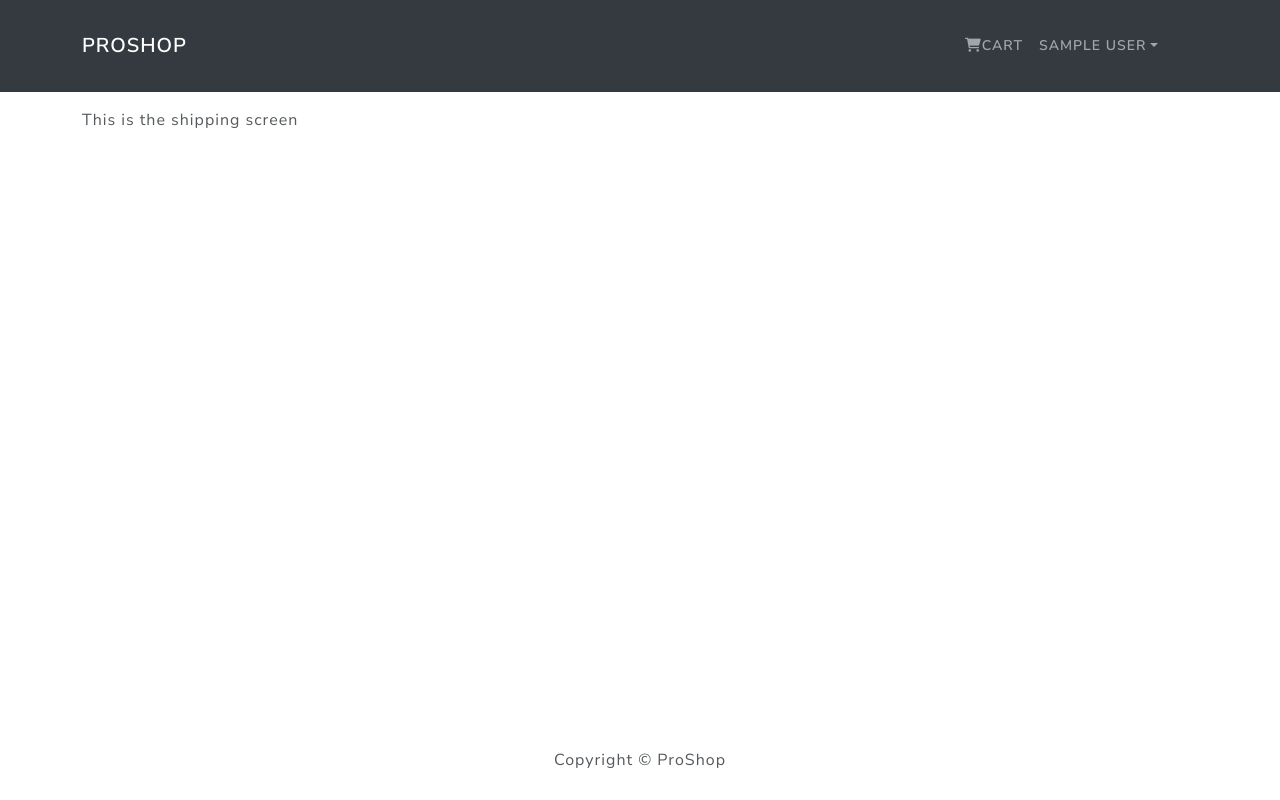
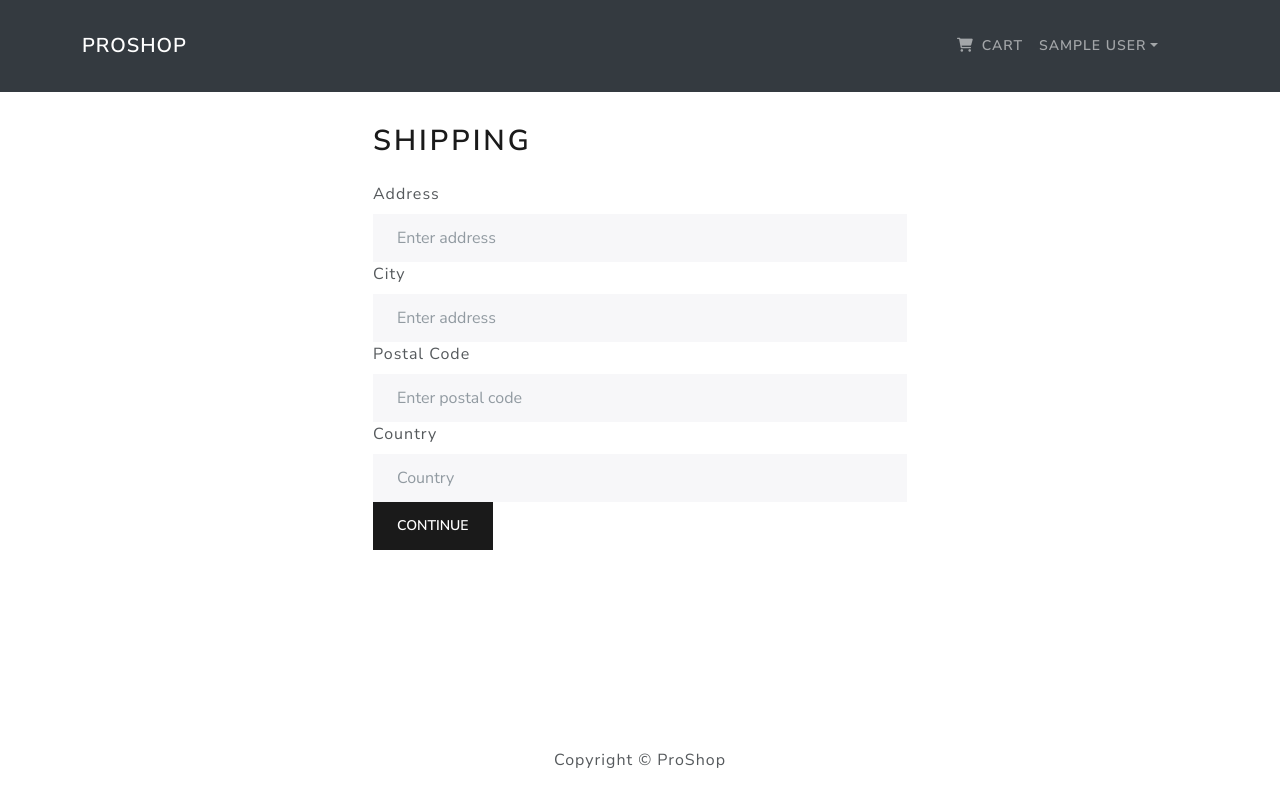
Before and after one commit to markgmz92/mern_udemy, a React (Create React App) app in the folder client/: page /shipping in a window 1280 px wide. Built offline with nearby package versions, Linux system fonts and the light colour scheme; sample sign-in values are in the browser's storage.

Commit message:
[MU - 056] Created shipping address

```diff
--- a/client/src/actions/cartActions.js
+++ b/client/src/actions/cartActions.js
@@ -1,5 +1,9 @@
 import axios from 'axios';
-import { CART_ADD_ITEM, CART_REMOVE_ITEM } from '../constants/cartConstants';
+import {
+  CART_ADD_ITEM,
+  CART_REMOVE_ITEM,
+  CART_SAVE_SHIPPING_ADDRESS
+} from '../constants/cartConstants';
 
 export const addToCart = (id, qty) => async (dispatch, getState) => {
   const { data } = await axios.get(`/api/products/${id}`);
@@ -27,3 +31,12 @@
 
   localStorage.setItem('cartItems', JSON.stringify(getState().cart.cartItems));
 };
+
+export const saveShippingAddress = (data) => (dispatch) => {
+  dispatch({
+    type: CART_SAVE_SHIPPING_ADDRESS,
+    payload: data
+  });
+
+  localStorage.setItem('shippingAddress', JSON.stringify(data));
+};
--- a/client/src/components/Header.js
+++ b/client/src/components/Header.js
@@ -24,7 +24,7 @@
             <Nav className='ms-auto'>
               <LinkContainer to='/cart'>
                 <Nav.Link>
-                  <i className='fas fa-shopping-cart'></i>Cart
+                  <i className='fas fa-shopping-cart mx-2'></i>Cart
                 </Nav.Link>
               </LinkContainer>
               {userInfo ? (
@@ -39,7 +39,7 @@
               ) : (
                 <LinkContainer to='/login'>
                   <Nav.Link>
-                    <i className='fas fa-user'></i>Sign In
+                    <i className='fas fa-user mx-2'></i>Sign In
                   </Nav.Link>
                 </LinkContainer>
               )}
--- a/client/src/constants/cartConstants.js
+++ b/client/src/constants/cartConstants.js
@@ -1,2 +1,3 @@
 export const CART_ADD_ITEM = 'CART_ADD_ITEM';
 export const CART_REMOVE_ITEM = 'CART_REMOVE_ITEM';
+export const CART_SAVE_SHIPPING_ADDRESS = 'CART_SAVE_SHIPPING_ADDRESS';
--- a/client/src/reducers/cartReducers.js
+++ b/client/src/reducers/cartReducers.js
@@ -1,6 +1,13 @@
-import { CART_ADD_ITEM, CART_REMOVE_ITEM } from '../constants/cartConstants';
+import {
+  CART_ADD_ITEM,
+  CART_REMOVE_ITEM,
+  CART_SAVE_SHIPPING_ADDRESS
+} from '../constants/cartConstants';
 
-export const cartReducer = (state = { cartItems: [] }, action) => {
+export const cartReducer = (
+  state = { cartItems: [], shippingAddress: {} },
+  action
+) => {
   switch (action.type) {
     case CART_ADD_ITEM:
       const item = action.payload;
@@ -25,6 +32,11 @@
         ...state,
         cartItems: state.cartItems.filter((x) => x.product !== action.payload)
       };
+    case CART_SAVE_SHIPPING_ADDRESS:
+      return {
+        ...state,
+        shippingAddress: action.payload
+      };
     default:
       return state;
   }
--- a/client/src/screens/LoginScreen.js
+++ b/client/src/screens/LoginScreen.js
@@ -54,7 +54,12 @@
           ></Form.Control>
         </Form.Group>
 
-        <Button type='submit' variant='primary' onClick={submitHandler}>
+        <Button
+          type='submit'
+          variant='primary'
+          disabled={email.length === 0 && password.length === 0}
+          onClick={submitHandler}
+        >
           {' '}
           Sign In
         </Button>
--- a/client/src/screens/ShippingScreen.js
+++ b/client/src/screens/ShippingScreen.js
@@ -1,7 +1,83 @@
-import React from 'react';
+import React, { useState } from 'react';
+import { navigate, useNavigate } from 'react-router-dom';
+import { Form, Button } from 'react-bootstrap';
+import { useDispatch, useSelector } from 'react-redux';
+import { saveShippingAddress } from '../actions/cartActions';
+
+import FormContainer from '../components/FormContainer';
 
 const ShippingScreen = () => {
-  return <div>This is the shipping screen</div>;
+  const navigate = useNavigate();
+  const cart = useSelector((state) => state.cart);
+  const { shippingAddress } = cart;
+
+  const [address, setAddress] = useState(shippingAddress.address);
+  const [city, setCity] = useState(shippingAddress.city);
+  const [postalCode, setPostalCode] = useState(shippingAddress.postalCode);
+  const [country, setCountry] = useState(shippingAddress.country);
+
+  const dispatch = useDispatch();
+
+  const submitHandler = (e) => {
+    e.preventDefault();
+    dispatch(saveShippingAddress({ address, city, postalCode, country }));
+    navigate('/payment');
+  };
+
+  return (
+    <FormContainer>
+      <h1>Shipping</h1>
+      <Form onSubmit={submitHandler}>
+        <Form.Group controlId='address'>
+          <Form.Label>Address</Form.Label>
+          <Form.Control
+            type='text'
+            placeholder='Enter address'
+            value={address}
+            required
+            onChange={(e) => setAddress(e.target.value)}
+          ></Form.Control>
+        </Form.Group>
+
+        <Form.Group controlId='city'>
+          <Form.Label>City</Form.Label>
+          <Form.Control
+            type='text'
+            placeholder='Enter address'
+            value={city}
+            required
+            onChange={(e) => setCity(e.target.value)}
+          ></Form.Control>
+        </Form.Group>
+
+        <Form.Group controlId='postalCode'>
+          <Form.Label>Postal Code</Form.Label>
+          <Form.Control
+            type='text'
+            placeholder='Enter postal code'
+            value={postalCode}
+            required
+            onChange={(e) => setPostalCode(e.target.value)}
+          ></Form.Control>
+        </Form.Group>
+
+        <Form.Group controlId='country'>
+          <Form.Label>Country</Form.Label>
+          <Form.Control
+            type='text'
+            placeholder='Country'
+            value={country}
+            required
+            onChange={(e) => setCountry(e.target.value)}
+          ></Form.Control>
+        </Form.Group>
+
+        <Button type='submit' variant='primary'>
+          Continue
+        </Button>
+      </Form>
+    </FormContainer>
+  );
 };
 
 export default ShippingScreen;
--- a/client/src/store.js
+++ b/client/src/store.js
@@ -31,8 +31,15 @@
   ? JSON.parse(localStorage.getItem('userInfo'))
   : null;
 
+const shippingAddressFromStorage = localStorage.getItem('shippingAddress')
+  ? JSON.parse(localStorage.getItem('shippingAddress'))
+  : {};
+
 const initialState = {
-  cart: { cartItems: cartItemsFromStorage },
+  cart: {
+    cartItems: cartItemsFromStorage,
+    shippingAddress: shippingAddressFromStorage
+  },
   userLogin: { userInfo: userInfoFromStorage }
 };
 
```
